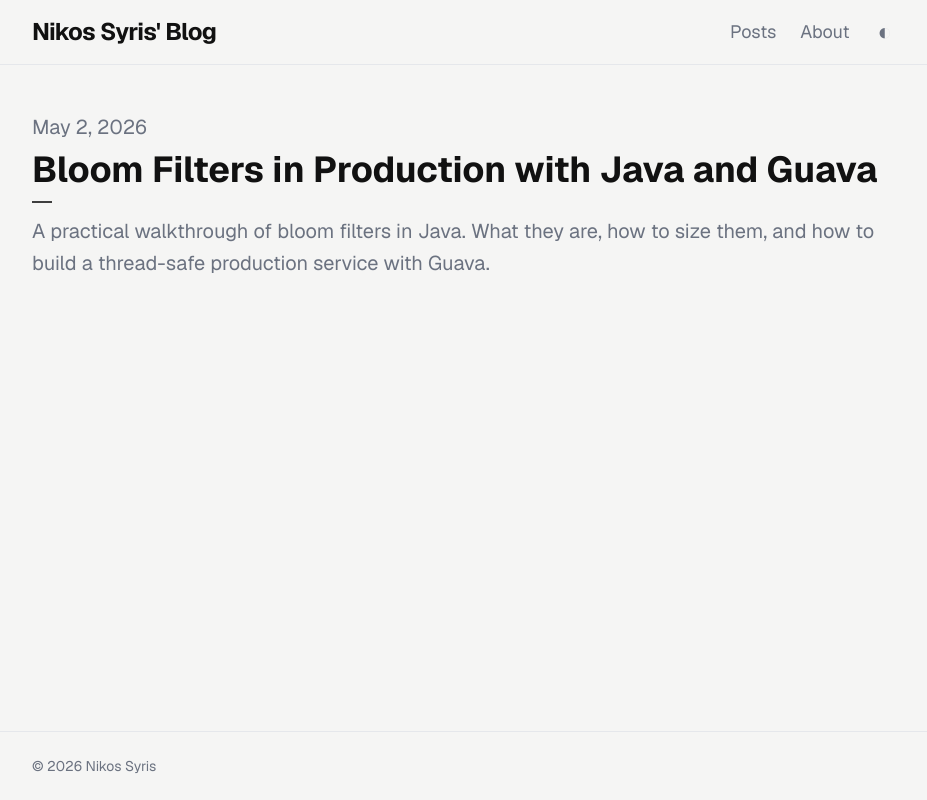
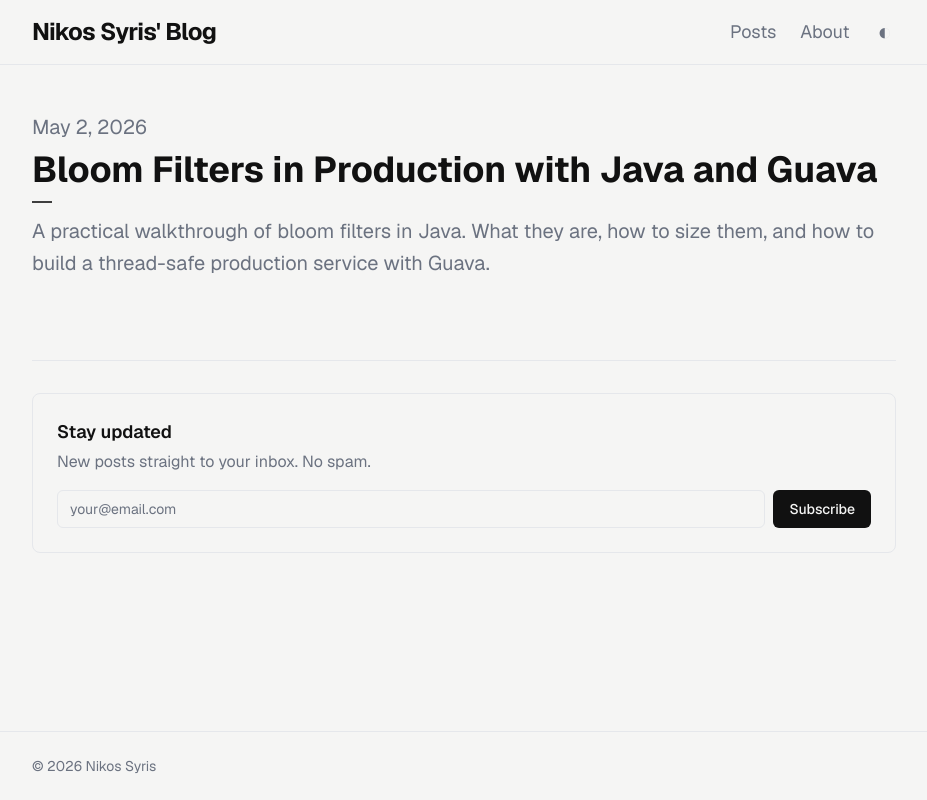
Before and after one commit to NikosSyris/nikossyris.com, a Next.js app in the folder frontend/: page / in a window 1280 px wide. Shown: the whole page, without its empty margins (176-1103 px from the left). Built offline with nearby package versions, Linux system fonts and the light colour scheme.

Commit message:
Add Beehiiv newsletter subscription form
- Add /api/subscribe route that proxies to Beehiiv's API
- Add NewsletterForm component with loading, success, and error states
- Place form at the bottom of each post and on the homepage

```diff
--- /dev/null
+++ b/frontend/app/api/subscribe/route.js
@@ -0,0 +1,29 @@
+export async function POST(request) {
+  const { email } = await request.json();
+
+  if (!email) {
+    return Response.json({ error: "Email is required" }, { status: 400 });
+  }
+
+  const res = await fetch(
+    `https://api.beehiiv.com/v2/publications/${process.env.BEEHIIV_PUBLICATION_ID}/subscriptions`,
+    {
+      method: "POST",
+      headers: {
+        Authorization: `Bearer ${process.env.BEEHIIV_API_KEY}`,
+        "Content-Type": "application/json",
+      },
+      body: JSON.stringify({
+        email,
+        reactivate_existing: false,
+        send_welcome_email: true,
+      }),
+    }
+  );
+
+  if (!res.ok) {
+    return Response.json({ error: "Failed to subscribe" }, { status: 500 });
+  }
+
+  return Response.json({ success: true });
+}
--- a/frontend/app/page.js
+++ b/frontend/app/page.js
@@ -1,5 +1,6 @@
 import Link from "next/link";
 import { getAllPosts } from "@/lib/posts";
+import NewsletterForm from "@/components/NewsletterForm";
 
 function formatDate(dateStr) {
   return new Date(dateStr).toLocaleDateString("en-US", {
@@ -49,6 +50,10 @@
           </li>
         ))}
       </ul>
+
+      <div className="mt-12 pt-8 border-t border-[var(--border)]">
+        <NewsletterForm />
+      </div>
     </div>
   );
 }
--- a/frontend/app/posts/[slug]/page.js
+++ b/frontend/app/posts/[slug]/page.js
@@ -5,6 +5,7 @@
 import Comments from "@/components/Comments";
 import ShareButtons from "@/components/ShareButtons";
 import CopyCodeButtons from "@/components/CopyCodeButtons";
+import NewsletterForm from "@/components/NewsletterForm";
 
 export async function generateStaticParams() {
   const posts = getAllPosts();
@@ -104,6 +105,10 @@
       </div>
 
       <div className="mt-12 pt-8 border-t border-[var(--border)]">
+        <NewsletterForm />
+      </div>
+
+      <div className="mt-12 pt-8 border-t border-[var(--border)]">
         <Comments />
       </div>
     </article>
--- /dev/null
+++ b/frontend/components/NewsletterForm.js
@@ -0,0 +1,65 @@
+"use client";
+
+import { useState } from "react";
+
+export default function NewsletterForm() {
+  const [email, setEmail] = useState("");
+  const [status, setStatus] = useState("idle"); // idle | loading | success | error
+
+  async function handleSubmit(e) {
+    e.preventDefault();
+    setStatus("loading");
+
+    const res = await fetch("/api/subscribe", {
+      method: "POST",
+      headers: { "Content-Type": "application/json" },
+      body: JSON.stringify({ email }),
+    });
+
+    if (res.ok) {
+      setStatus("success");
+      setEmail("");
+    } else {
+      setStatus("error");
+    }
+  }
+
+  return (
+    <div className="border border-[var(--border)] rounded-lg p-6">
+      <p className="text-lg font-semibold">Stay updated</p>
+      <p className="mt-1 text-[var(--muted)]">
+        New posts straight to your inbox. No spam.
+      </p>
+
+      {status === "success" ? (
+        <p className="mt-4 text-sm text-[var(--muted)]">
+          You&apos;re in — thanks for subscribing!
+        </p>
+      ) : (
+        <form onSubmit={handleSubmit} className="mt-4 flex gap-2">
+          <input
+            type="email"
+            required
+            placeholder="your@email.com"
+            value={email}
+            onChange={(e) => setEmail(e.target.value)}
+            className="flex-1 px-3 py-2 text-sm rounded-md border border-[var(--border)] bg-transparent text-[var(--foreground)] placeholder:text-[var(--muted)] focus:outline-none focus:border-[var(--foreground)] transition-colors"
+          />
+          <button
+            type="submit"
+            disabled={status === "loading"}
+            className="px-4 py-2 text-sm font-medium rounded-md bg-[var(--foreground)] text-[var(--background)] hover:opacity-80 disabled:opacity-50 transition-opacity"
+          >
+            {status === "loading" ? "Subscribing..." : "Subscribe"}
+          </button>
+        </form>
+      )}
+
+      {status === "error" && (
+        <p className="mt-2 text-sm text-red-500">
+          Something went wrong. Please try again.
+        </p>
+      )}
+    </div>
+  );
+}
```
